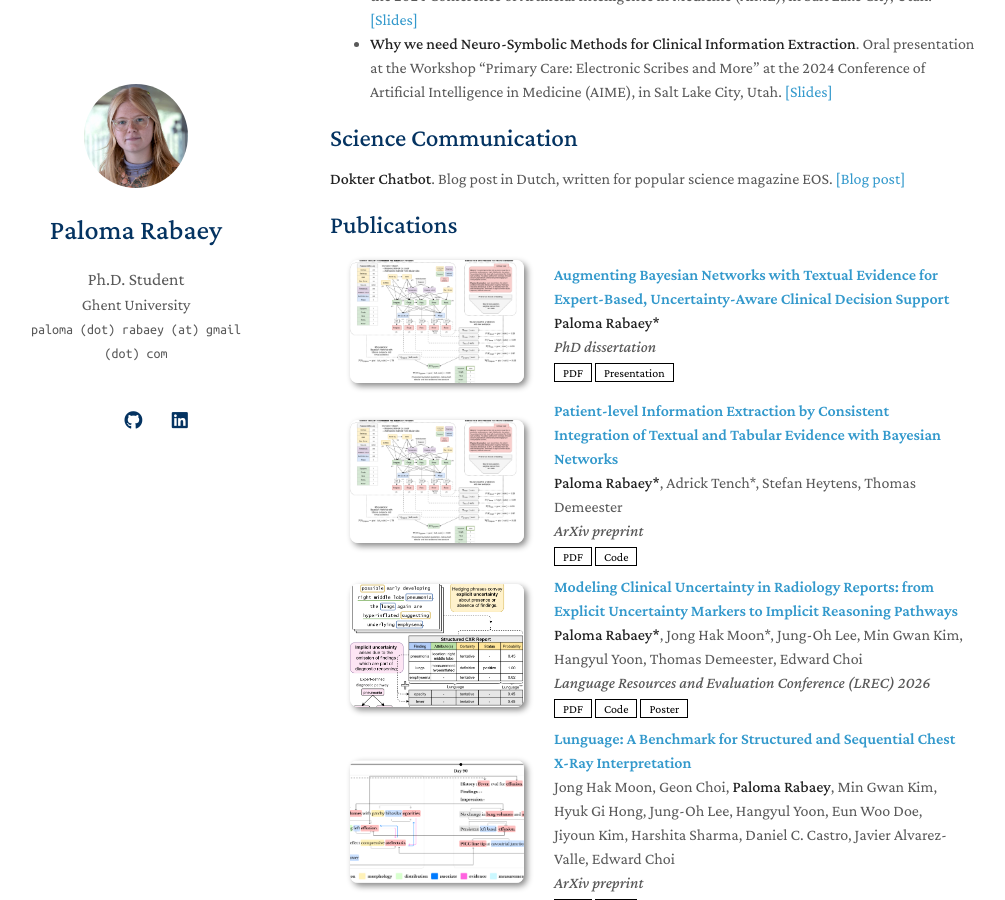
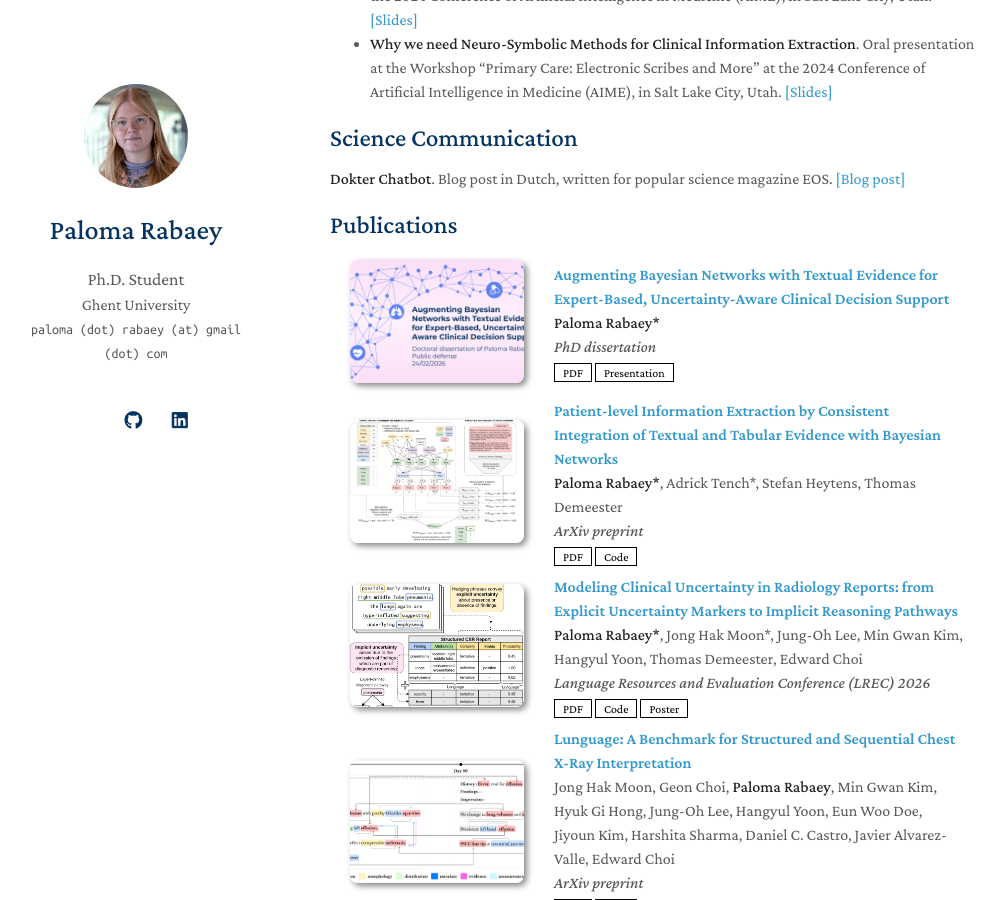
Before and after one commit to prabaey/prabaey.github.io, a Jekyll site: the page built from index.md, in a window 1280 px wide and 900 px high, scrolled down 750 px. Shown: the whole window, without its empty margins (140-1145 px from the left). Built offline with Jekyll 4.4.1, drawn with Linux system fonts in a browser that asks for light colours; nearby versions of some CDN libraries; a style sheet for code colours, icons or effects is not loaded; our own code applies the rules of GitHub Pages for plain Markdown files.

Commit message:
update link

```diff
--- a/_includes/publications.md
+++ b/_includes/publications.md
@@ -7,7 +7,7 @@
 <div class="pub-row">
 
   <div class="col-sm-3 abbr" style="position: relative;padding-right: 15px;padding-left: 15px;">
-    <img src="assets/img/patient_level_IE.png" class="teaser img-fluid z-depth-1">
+    <img src="assets/img/public_defense.png" class="teaser img-fluid z-depth-1">
   </div>
 
   <div class="col-sm-9" style="position: relative;width: 100%;padding-right: 15px;padding-left: 20px;">
```
